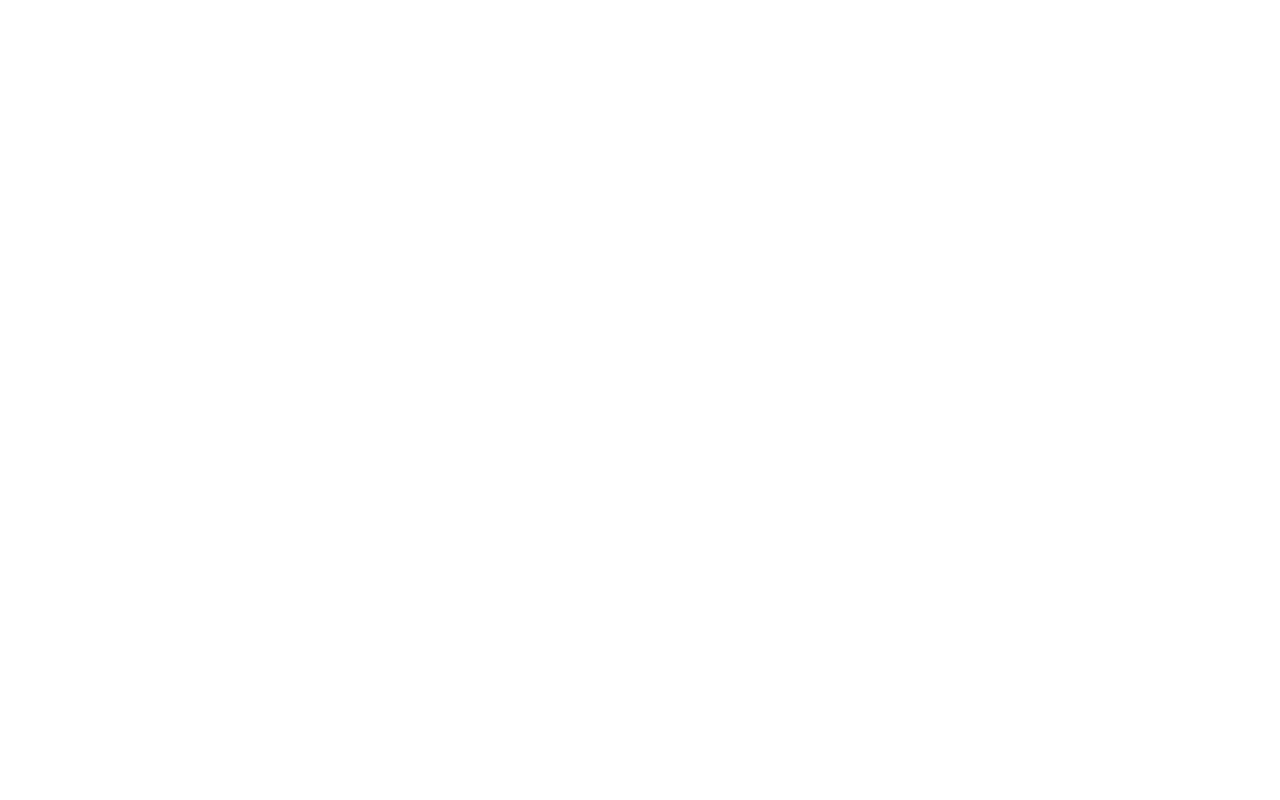
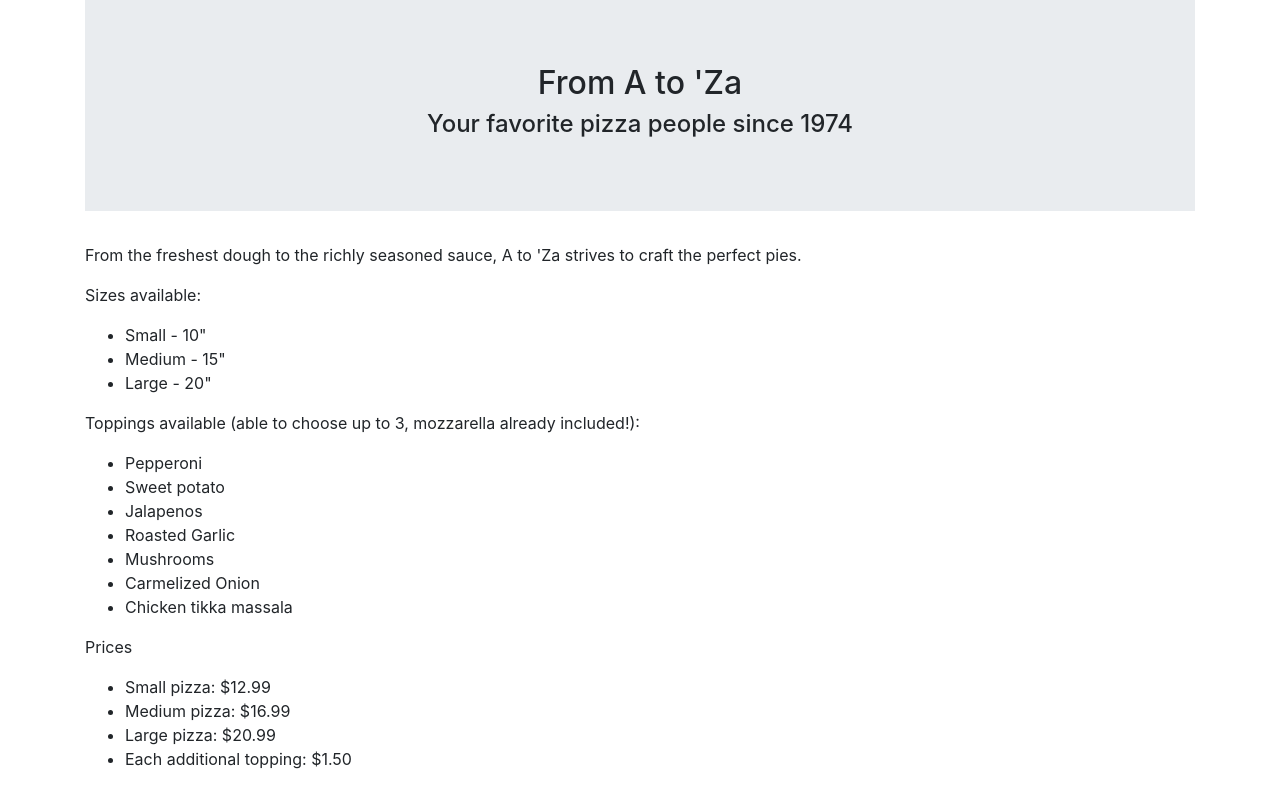
Before and after one commit to louieknolle/pizzaParlor, a plain HTML site: page index.html in a window 1280 px wide. Drawn offline with Linux system fonts and the light colour scheme.

Commit message:
add menu to index.html

```diff
--- a/index.html
+++ b/index.html
@@ -5,11 +5,40 @@
   <link href="css/styles.css" rel="stylesheet" type="text/css">
   <script src="js/jquery-3.6.0.js"></script>
   <script src="js/scripts.js"></script>
-  <title>A fantastical adventure</title>
+  <title>Pizza Parlor</title>
 </head>
 <body>
   <div class="container">
-
+    <div class="jumbotron jumbotron-fluid text-center">
+      <h2>From A to 'Za</h2>
+      <h4>Your favorite pizza people since 1974</h4>
+    </div>
+    <div class="menu">
+      <p>From the freshest dough to the richly seasoned sauce, A to 'Za strives to craft the perfect pies.</p>
+      <p>Sizes available:
+      <ul>
+        <li>Small - 10"</li>
+        <li>Medium - 15"</li>
+        <li>Large - 20"</li>
+      </ul></p>
+      <p>Toppings available (able to choose up to 3, mozzarella already included!):</p>
+      <ul>
+        <li>Pepperoni</li>
+        <li>Sweet potato</li>
+        <li>Jalapenos</li>
+        <li>Roasted Garlic</li>
+        <li>Mushrooms</li>
+        <li>Carmelized Onion</li>
+        <li>Chicken tikka massala</li>
+      </ul>
+      <p>Prices</p>
+      <ul>
+        <li>Small pizza: $12.99</li>
+        <li>Medium pizza: $16.99</li>
+        <li>Large pizza: $20.99</li>
+        <li>Each additional topping: $1.50</li>
+      </ul>
+    </div>
   </div>
 </body>
 </html>
```
